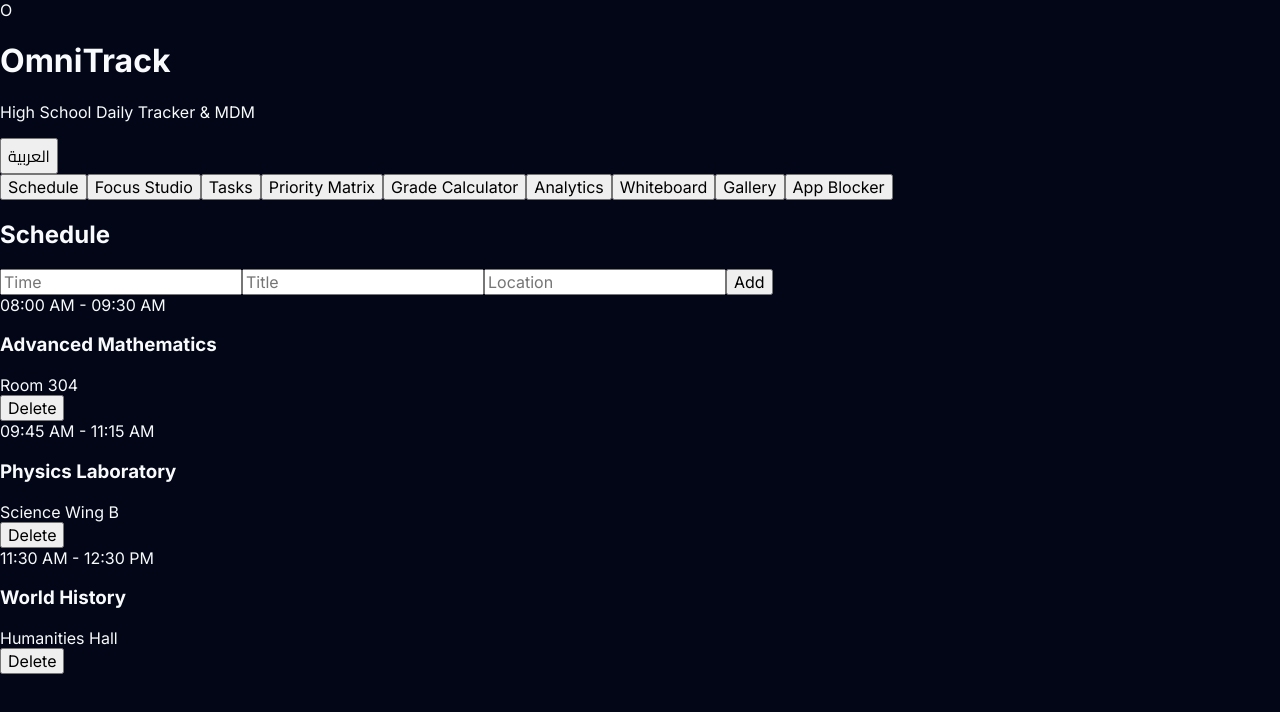
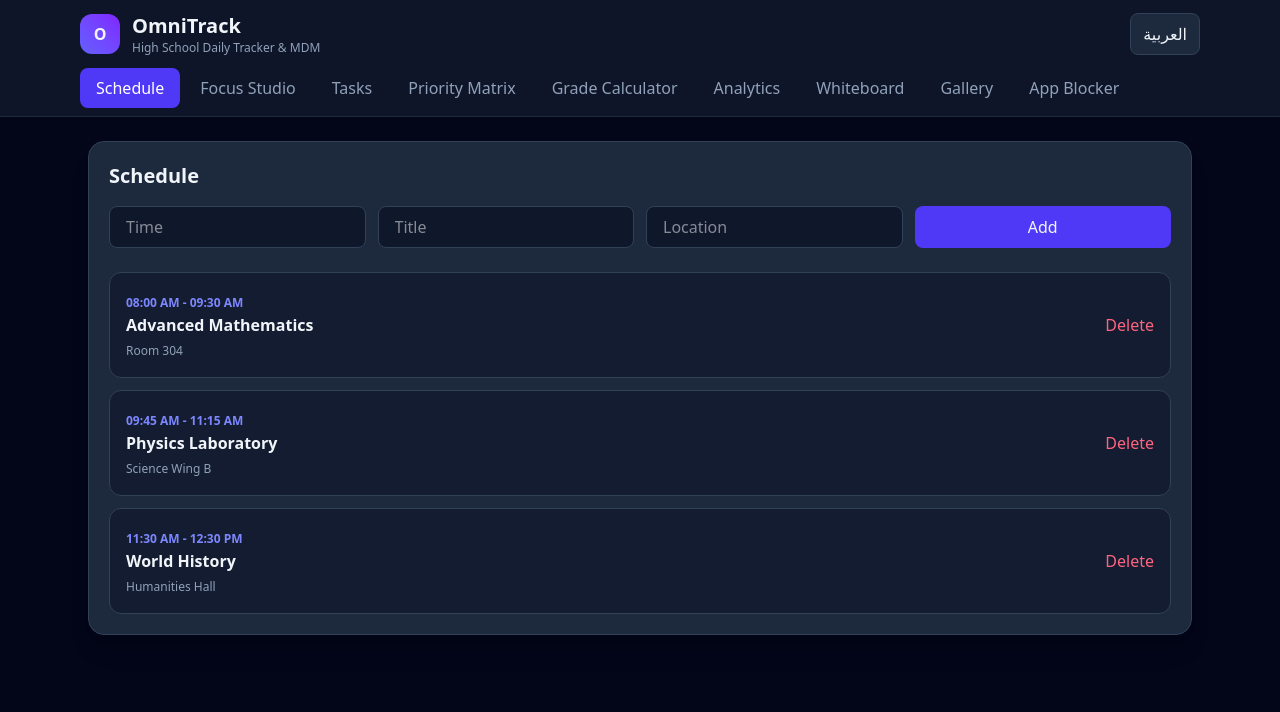
Before and after one commit to Elshorihy/Student, a React (Vite) app: page / in a window 1280 px wide. Shown: the top 712 px of the page. Built offline with nearby package versions, Linux system fonts and the light colour scheme.

Commit message:
Enable Tailwind CSS for the full OmniTrack UI

```diff
--- a/src/index.css
+++ b/src/index.css
@@ -1,2 +1,3 @@
 @import url('https://fonts.googleapis.com/css2?family=Inter:wght@400;500;600;700;800;900&family=Cairo:wght@400;500;600;700;800;900&display=swap');
-:root{font-family:Inter,Cairo,system-ui,sans-serif;color:#f8fafc;background:#020617;font-synthesis:none;text-rendering:optimizeLegibility}*{box-sizing:border-box}html,body,#root{margin:0;min-height:100%}body{min-width:320px;background:#020617}button,input,select{font:inherit}button{cursor:pointer}.rtl{font-family:Cairo,Inter,system-ui,sans-serif}.scrollbar-none::-webkit-scrollbar{display:none}.scrollbar-none{scrollbar-width:none}.animate-fade-in{animation:fade-in .25s ease-out}@keyframes fade-in{from{opacity:0}to{opacity:1}}.input{width:100%;background:#0f172a;border:1px solid #334155;border-radius:.6rem;padding:.55rem .8rem;color:#fff;outline:none}.input:focus{border-color:#6366f1}.btn{background:#4f46e5;color:#fff;border:0;border-radius:.6rem;padding:.55rem .9rem;font-weight:700;transition:.15s}.btn:hover{background:#6366f1}.danger{background:rgba(244,63,94,.1);color:#fb7185;border:1px solid rgba(244,63,94,.25);border-radius:.6rem;padding:.45rem .75rem;font-weight:700}.row{display:flex;align-items:center;justify-content:space-between;gap:1rem;background:rgba(15,23,42,.7);border:1px solid rgba(51,65,85,.7);padding:1rem;border-radius:.75rem;margin-top:.7rem}
+@import "tailwindcss";
+:root{font-family:Inter,Cairo,system-ui,sans-serif;color:#f8fafc;background:#020617;font-synthesis:none;text-rendering:optimizeLegibility}*{box-sizing:border-box}html,body,#root{margin:0;min-height:100%}body{min-width:320px;background:#020617}button,input,select{font:inherit}button{cursor:pointer}.rtl{font-family:Cairo,Inter,system-ui,sans-serif}.scrollbar-none::-webkit-scrollbar{display:none}.scrollbar-none{scrollbar-width:none}.animate-fade-in{animation:fade-in .25s ease-out}@keyframes fade-in{from{opacity:0}to{opacity:1}}
```
